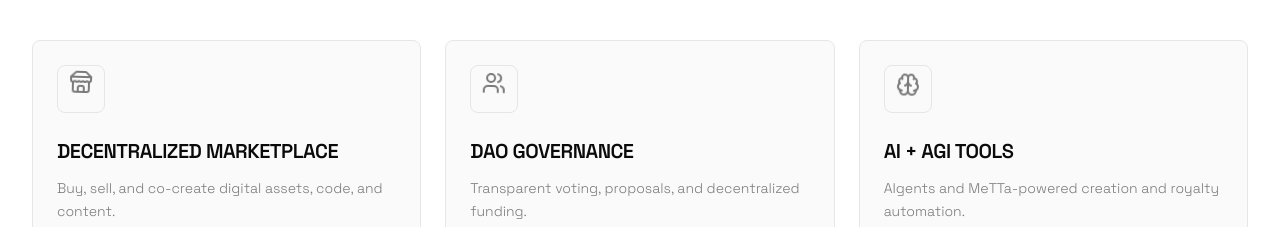
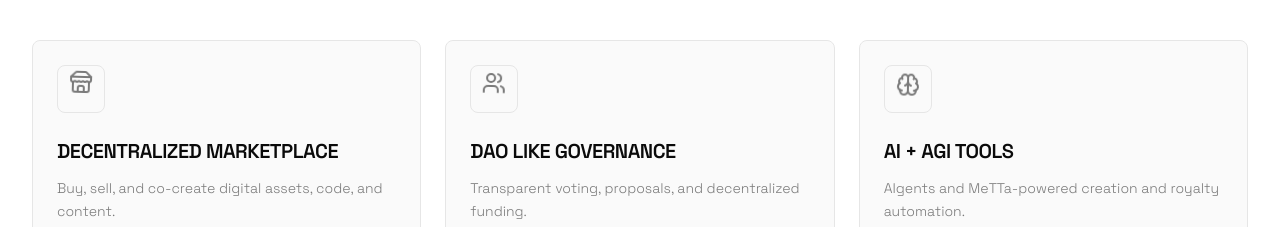
Before and after one commit to codewithsimon/landing-page, a React (Vite) app: page / in a window 1280 px wide. Shown: the part 1680-1907 px from the top of the page. Built offline with nearby package versions, Linux system fonts and the light colour scheme.

Commit message:
Updated Ecosystem.tsx

```diff
--- a/src/components/Ecosystem.tsx
+++ b/src/components/Ecosystem.tsx
@@ -10,7 +10,7 @@ const modules = [
   },
   {
     icon: Users,
-    title: 'DAO Governance',
+    title: 'DAO Like Governance',
     description: 'Transparent voting, proposals, and decentralized funding.',
   },
   {
```
